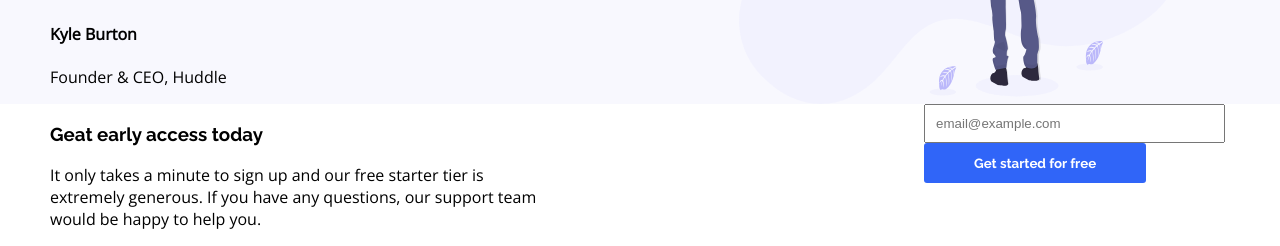
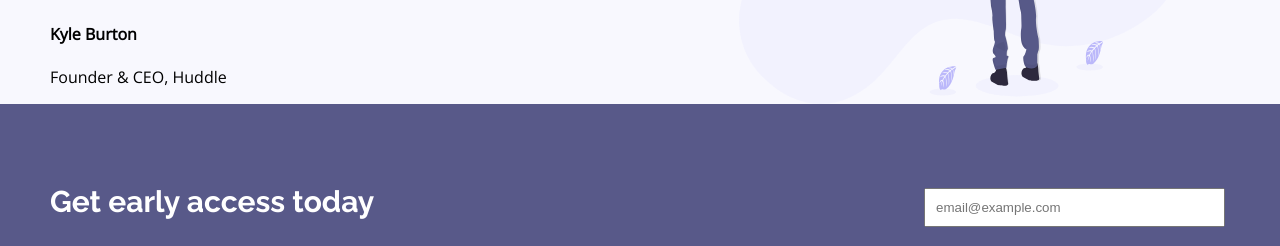
Before and after one commit to ElijahTobs/fylo-landing-page, a plain HTML site: page index.html in a window 1280 px wide. Shown: the part 1272-1518 px from the top of the page. Drawn offline with nearby package versions, Linux system fonts and the light colour scheme.

Commit message:
Style #third-section

```diff
--- a/index.html
+++ b/index.html
@@ -44,7 +44,7 @@
         </p>
 
         <form action="">
-          <input type="text" placeholder="Enter your email...">
+          <input required type="text" placeholder="Enter your email...">
           <button type="submit">Get Started</button>
         </form>
 
@@ -87,14 +87,14 @@
 
     <section class="flex" id="third-section">
       <article>
-        <h3>Geat early access today</h3>
+        <h3>Get early access today</h3>
         <p>
           It only takes a minute to sign up and our free starter tier is <br> extremely generous.
           If you have any questions, our support team <br> would be happy to help you.
         </p>
       </article>
       <form action="">
-        <input type="email" placeholder="email@example.com"> <br>
+        <input required type="email" placeholder="email@example.com"> <br>
         <button type="submit">Get started for free</button>
       </form>
     </section> <!--/third-section-->
--- a/styles.css
+++ b/styles.css
@@ -78,8 +78,21 @@ button {
 }
 
 #third-section {
+  align-items: baseline;
+  color: #fff;
+  padding: 50px;
+  background-color: hsl(238, 22%, 44%);
 }
 
+#third-section h3 {
+  font-size: 30px;
+}
+
+#third-section button {
+  margin-top: 30px;
+  padding-left: 30px;
+  padding-right: 30px;
+}
 
 footer {
   background-color: hsl(243, 87%, 12%);
@@ -109,8 +122,6 @@ footer a {
 }
 
 .footerlinks .contacts .flex {
-  /* width: 25%; */
-  /* font-size: 12px; */
   justify-content: start;
   align-items: center;
 }
@@ -124,12 +135,10 @@ footer a {
 }
 
 .socials i {
-
   padding: 5px;
   border: 1px solid #fff;
   margin-left: 20px;
   border-radius: 50%;
-  /* text-shadow: 5px 5px 0 blue; */
 }
 
 .socials i:hover {
```
